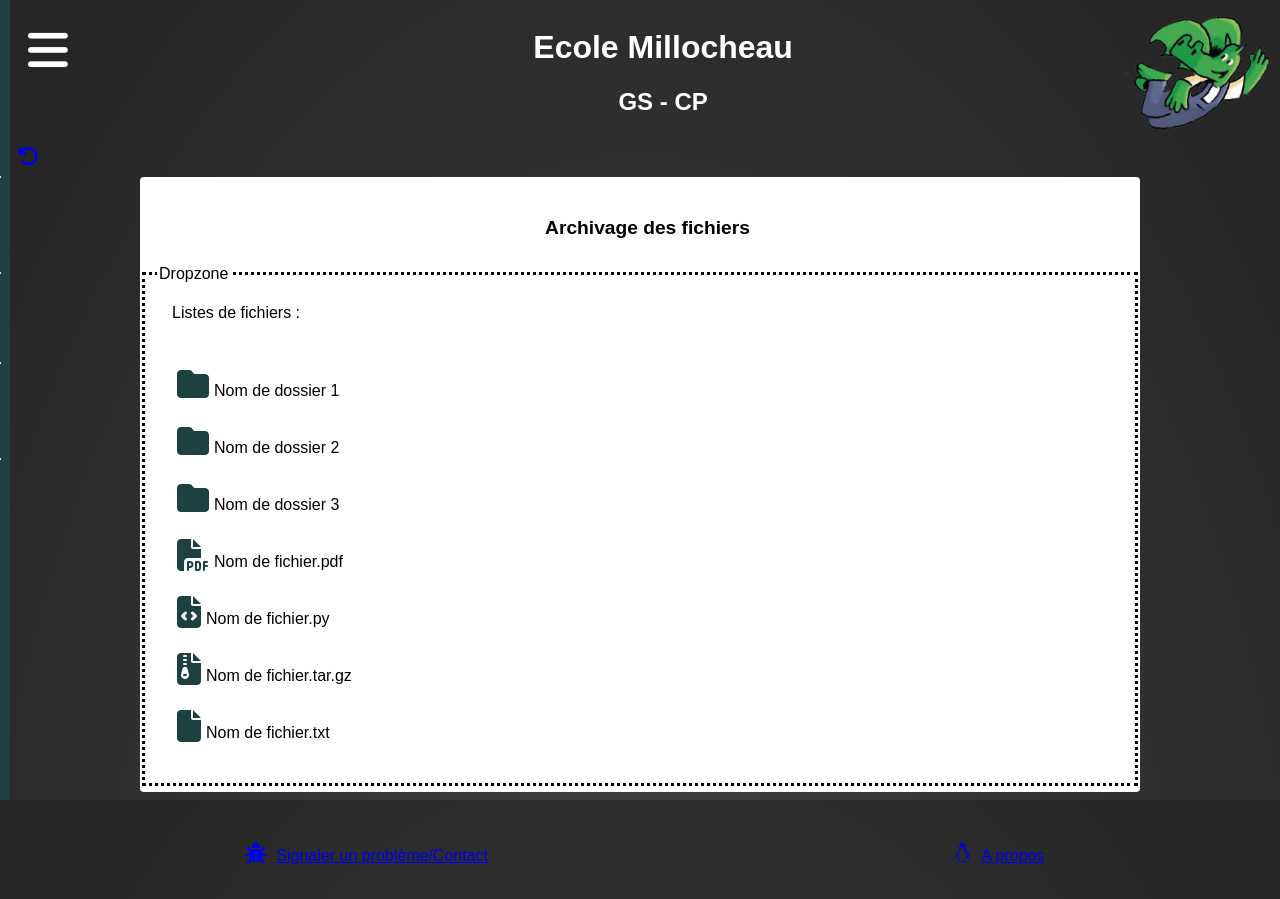
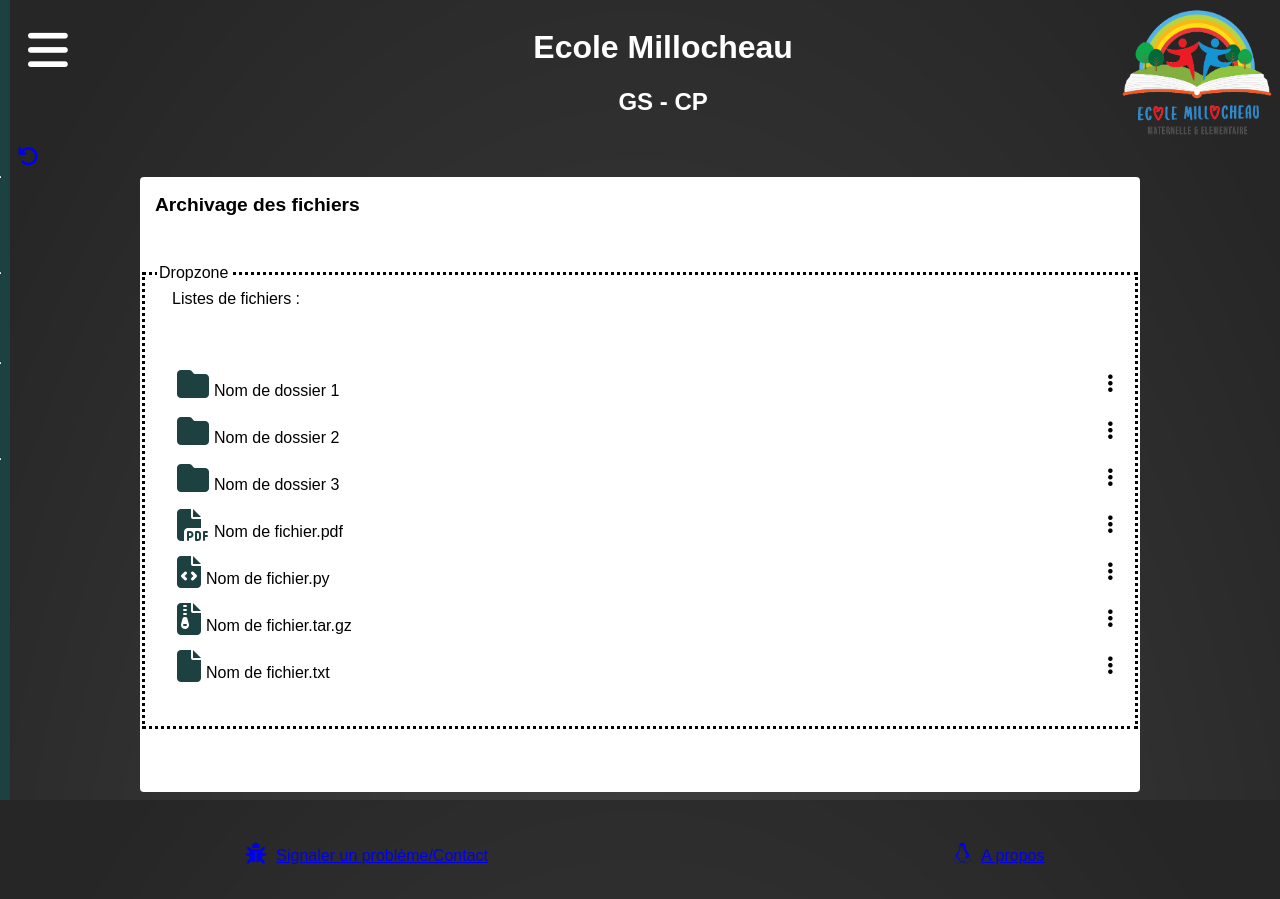
Before and after one commit to MatteoLanglois/ProjetWebL1, a PHP site: page /Publications/Files/index.html in a window 1280 px wide. Run offline with PHP 8.4, Linux system fonts and the light colour scheme; some libraries are stand-ins or nearby versions.

Commit message:
add some icon, change the logo, verify some link

```diff
--- a/Maquette/Publications/Blog/index.html
+++ b/Maquette/Publications/Blog/index.html
@@ -37,7 +37,7 @@
             <h1>Ecole Millocheau</h1>
             <h2>GS - CP</h2>
           </div>
-          <img src="../../data/Taoki.png" alt="Image du dragon Taoki" class="taoki">
+          <img src="../../data/logo_millocheau.png" alt="Logo de l'école millocheau" class="taoki">
         </header>
 
         <div class="contenu">
--- a/Maquette/Publications/Files/index.html
+++ b/Maquette/Publications/Files/index.html
@@ -37,7 +37,7 @@
           <h1>Ecole Millocheau</h1>
           <h2>GS - CP</h2>
         </div>
-        <img src="../../data/Taoki.png" alt="Image du dragon Taoki" class="taoki">
+        <img src="../../data/logo_millocheau.png" alt="Logo de l'école millocheau" class="taoki">
       </header>
 
       <a href="../../index.html"><i class="fas fa-undo icone"></i></a>
@@ -49,13 +49,13 @@
               <legend>Dropzone</legend>
               <p class="texte">Listes de fichiers :</p>
               <ul>
-                <li class="texte"><i class="fas fa-folder icone file"></i>Nom de dossier 1</li>
-                <li class="texte"><i class="fas fa-folder icone file"></i>Nom de dossier 2</li>
-                <li class="texte"><i class="fas fa-folder icone file"></i>Nom de dossier 3</li>
-                <li class="texte"><i class="fas fa-file-pdf icone file"></i>Nom de fichier.pdf</li>
-                <li class="texte"><i class="fas fa-file-code icone file"></i>Nom de fichier.py</li>
-                <li class="texte"><i class="fas fa-file-archive icone file"></i>Nom de fichier.tar.gz</li>
-                <li class="texte"><i class="fas fa-file icone file"></i>Nom de fichier.txt</li>
+                <li class="texte"><p><i class="fas fa-folder icone file"></i>Nom de dossier 1</p><i class="fas fa-ellipsis-v icone"></i></li>
+                <li class="texte"><p><i class="fas fa-folder icone file"></i>Nom de dossier 2</p><i class="fas fa-ellipsis-v icone"></i></li>
+                <li class="texte"><p><i class="fas fa-folder icone file"></i>Nom de dossier 3</p><i class="fas fa-ellipsis-v icone"></i></li>
+                <li class="texte"><p><i class="fas fa-file-pdf icone file"></i>Nom de fichier.pdf</p><i class="fas fa-ellipsis-v icone"></i></li>
+                <li class="texte"><p><i class="fas fa-file-code icone file"></i>Nom de fichier.py</p><i class="fas fa-ellipsis-v icone"></i></li>
+                <li class="texte"><p><i class="fas fa-file-archive icone file"></i>Nom de fichier.tar.gz</p><i class="fas fa-ellipsis-v icone"></i></li>
+                <li class="texte"><p><i class="fas fa-file icone file"></i>Nom de fichier.txt</p><i class="fas fa-ellipsis-v icone"></i></li>
               </ul>
             </fieldset>
           </div>
@@ -69,5 +69,6 @@
         </footer>
     </div>
   </div>
+  </div>
 </body>
 </html>
--- a/Maquette/Publications/Files/styleF.css
+++ b/Maquette/Publications/Files/styleF.css
@@ -28,6 +28,12 @@
 .texte {
   color: black;
   margin-left: 15px;
+  display: flex;
+  flex-direction: row;
+  justify-content: space-between;
+  margin-top: 2px;
+  height: 45px;
+  text-align: left;
 }
 
 .file {
@@ -35,3 +41,8 @@
   margin: 5px;
   color: rgb(29, 64, 65);
 }
+
+.texte p {
+  height: auto;
+  margin: 0px;
+}
--- a/Maquette/Publications/cMultimedia/index.html
+++ b/Maquette/Publications/cMultimedia/index.html
@@ -37,7 +37,7 @@
           <h1>Ecole Millocheau</h1>
           <h2>GS - CP</h2>
         </div>
-        <img src="../../data/Taoki.png" alt="Image du dragon Taoki" class="taoki">
+        <img src="../../data/logo_millocheau.png" alt="Logo de l'école millocheau" class="taoki">
       </header>
 
       <a href="../../index.html"><i class="fas fa-undo icone"></i></a>
--- a/Maquette/annuaire/index.html
+++ b/Maquette/annuaire/index.html
@@ -36,7 +36,7 @@
             <h1>Ecole Millocheau</h1>
             <h2>GS - CP</h2>
           </div>
-          <img src="../data/taoki.png" alt="Image du dragon Taoki" class="taoki">
+          <img src="../data/logo_millocheau.png" alt="Logo de l'école millocheau" class="taoki">
         </header>
 
         <div class="contenu">
--- a/Maquette/index.html
+++ b/Maquette/index.html
@@ -18,7 +18,7 @@
         <li><hr class="hrBurger"></li>
         <li><a class="menu_link" href="publications/blog/index.html"><i class="fas fa-book-open icone"></i><div class="texteBurger">Blog</div></a></li>
         <li><hr class="hrBurger"></li>
-        <li><i class="fas fa-file-archive icone"></i><div class="texteBurger">Archivage de fichier</div></li>
+        <li><a class="menu_link" href="publications/files/index.html"><i class="fas fa-file-archive icone"></i><div class="texteBurger">Archivage de fichier</div></a></li>
         <li><hr class="hrBurger"></li>
         <li><a class="menu_link" href="Annuaire/index.html"><i class="far fa-address-book icone"></i><div class="texteBurger">Annuaire</div></a></li>
         <li><hr class="hrBurger"></li>
@@ -36,7 +36,7 @@
           <h1>Ecole Millocheau</h1>
           <h2>GS - CP</h2>
         </div>
-        <img src="data/taoki.png" alt="Image du dragon Taoki" class="taoki">
+        <img src="data/logo_millocheau.png" alt="Logo de l'école millocheau" class="taoki">
       </header>
       <div class="contenu">
         <div class="site">
```
Also changed, not shown: Maquette/data/logo_millocheau.png (added).
